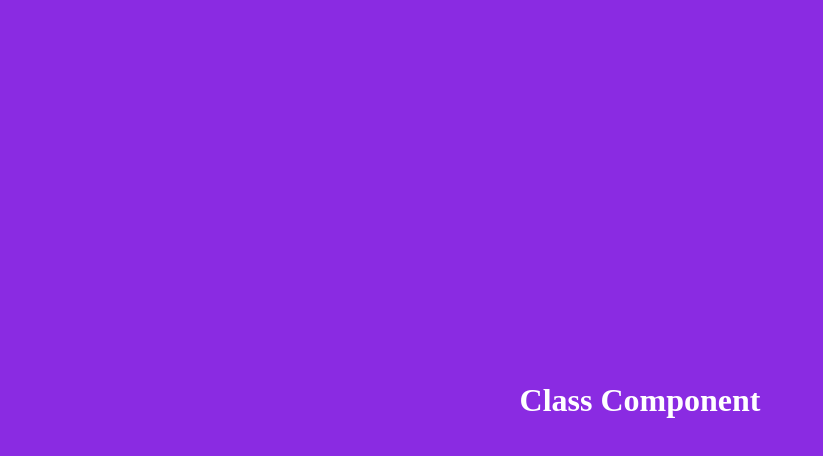
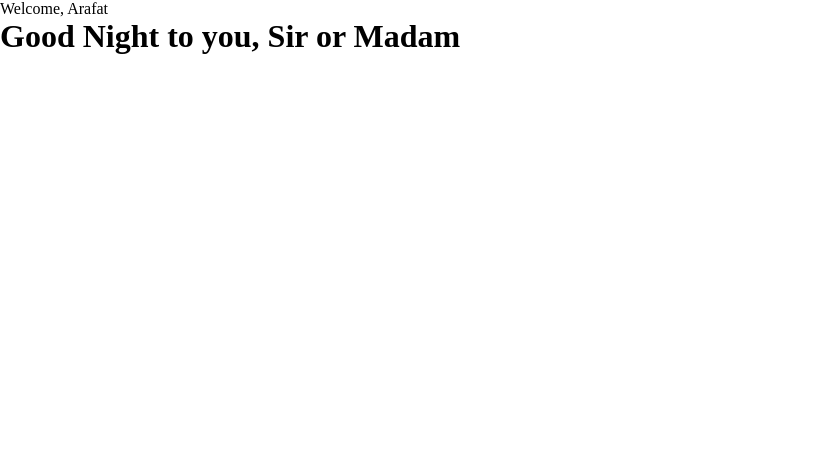
Before and after one commit to Arafat-alim/react-class-component, a React (Create React App) app: page / in a window 1280 px wide. Shown: the top 456 px of the page, without its empty margins (0-823 px from the left). Built offline with nearby package versions, Linux system fonts and the light colour scheme.

Commit message:
function component application is created.

```diff
--- a/src/App.js
+++ b/src/App.js
@@ -1,10 +1,13 @@
 import React from "react";
+import Greetings from "./components/Greetings";
+import Header from "./components/Header";
 
 export default class App extends React.Component {
   render() {
     return (
       <div>
-        <h1>{this.props.type} Component</h1>
+        <Header name="Arafat" />
+        <Greetings />
       </div>
     );
   }
--- /dev/null
+++ b/src/components/Greetings.jsx
@@ -0,0 +1,20 @@
+import React from "react";
+
+export default function Greetings() {
+  const date = new Date();
+  const hours = date.getHours();
+  let data;
+  console.log(hours);
+  if (hours < 12) {
+    data = "Morning";
+  } else if (hours >= 12 && hours < 17) {
+    data = "Afternoon";
+  } else {
+    data = "Night";
+  }
+  return (
+    <div>
+      <h1>Good {data} to you, Sir or Madam</h1>
+    </div>
+  );
+}
--- /dev/null
+++ b/src/components/Header.jsx
@@ -0,0 +1,9 @@
+import React from "react";
+
+export default function Header(props) {
+  return (
+    <div>
+      <p>Welcome, {props.name}</p>
+    </div>
+  );
+}
--- a/src/index.css
+++ b/src/index.css
@@ -5,11 +5,11 @@
 }
 
 body {
-  display: flex;
+  /* display: flex;
   justify-content: center;
   align-items: center;
   height: 100vh;
-  background-color: blueviolet;
+  background-color: blueviolet; */
 }
 
 code {
@@ -18,6 +18,6 @@ code {
 }
 
 h1 {
-  color: white;
+
   font-size: 2rem;
 }
```
